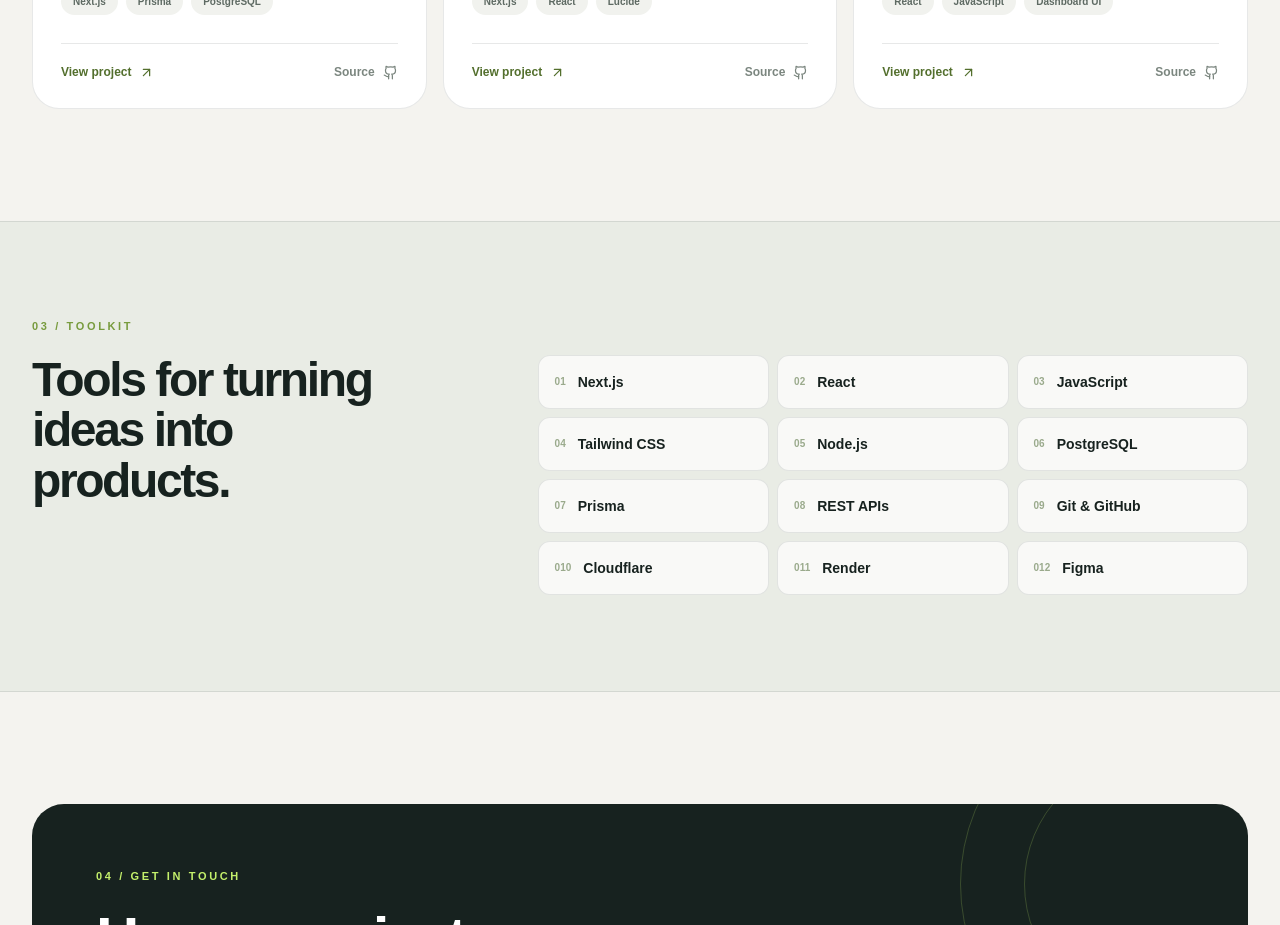
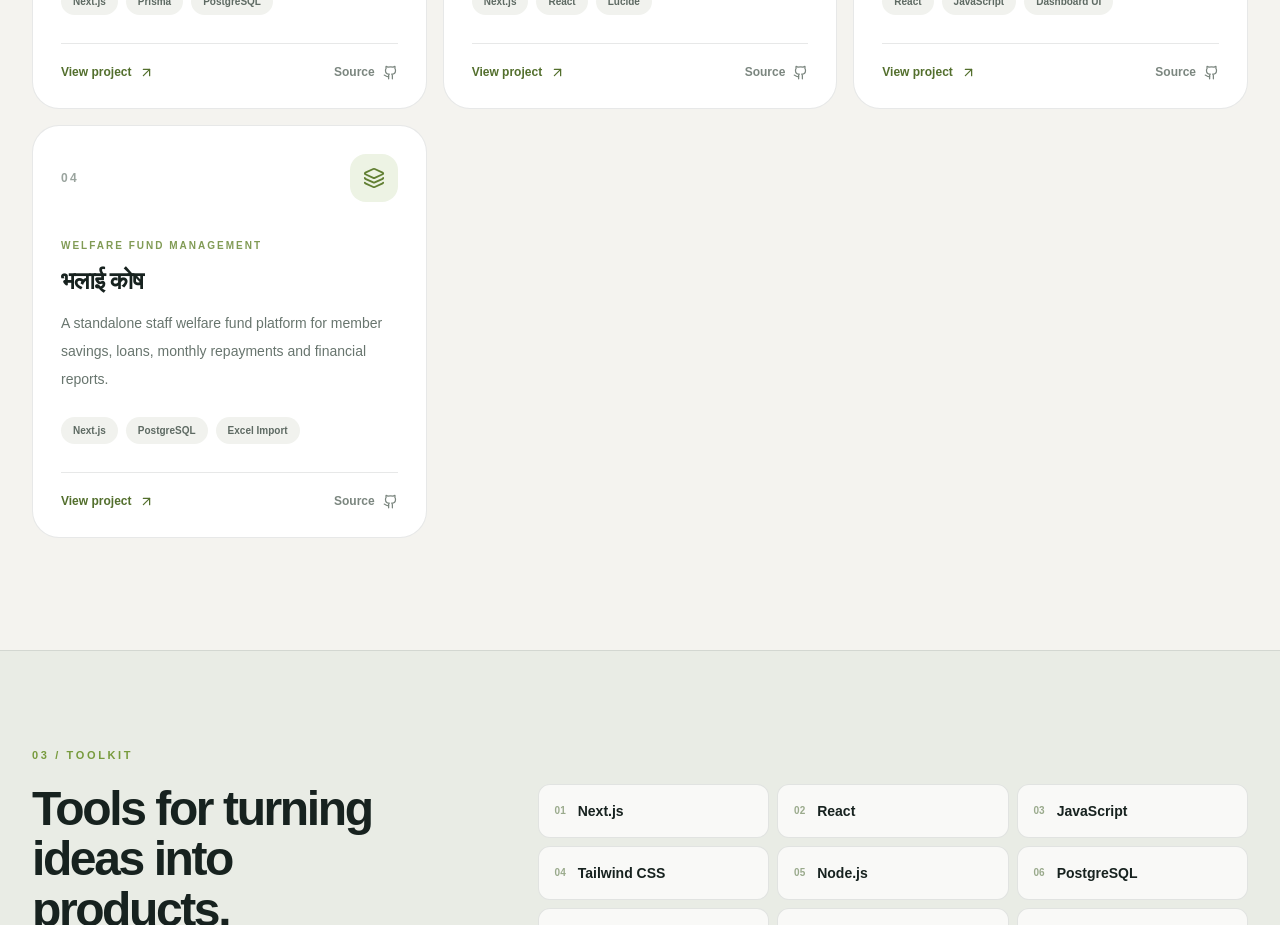
Before and after one commit to amarbartaula360/amarbartaula.com.np, a Next.js app: page / in a window 1280 px wide. Shown: the part 1920-2845 px from the top of the page. Built offline with nearby package versions, Linux system fonts and the light colour scheme.

Commit message:
Add standalone Bhalai Kosh project to portfolio

```diff
--- a/app/page.js
+++ b/app/page.js
@@ -8,7 +8,8 @@ import {
 const projects = [
   { name: "UEBS Fee Reminder System", number: "01", category: "EDUCATION TECHNOLOGY", desc: "A school-focused platform for student fee tracking and communication workflows.", tags: ["Next.js", "Prisma", "PostgreSQL"], href: "https://fee.amarbarta.com.np", source: "https://github.com/amarbartaula360/uebs-calling-system", icon: GraduationCap },
   { name: "Ledger Pro", number: "02", category: "ACCOUNTING SOFTWARE", desc: "A school accounting dashboard for student records, transactions, invoices and reports.", tags: ["Next.js", "React", "Lucide"], href: "/ledger-pro", source: "https://github.com/amarbartaula360/amarbartaula.com.np", icon: Database },
-  { name: "School Accounting Software", number: "03", category: "WEB APPLICATION", desc: "A web-based accounting interface designed around clear financial workflows.", tags: ["React", "JavaScript", "Dashboard UI"], href: "https://github.com/amarbartaula360/school-accounting-software", source: "https://github.com/amarbartaula360/school-accounting-software", icon: Layers3 }
+  { name: "School Accounting Software", number: "03", category: "WEB APPLICATION", desc: "A web-based accounting interface designed around clear financial workflows.", tags: ["React", "JavaScript", "Dashboard UI"], href: "https://github.com/amarbartaula360/school-accounting-software", source: "https://github.com/amarbartaula360/school-accounting-software", icon: Layers3 },
+  { name: "भलाई कोष", number: "04", category: "WELFARE FUND MANAGEMENT", desc: "A standalone staff welfare fund platform for member savings, loans, monthly repayments and financial reports.", tags: ["Next.js", "PostgreSQL", "Excel Import"], href: "/bhalai-kosh", source: "https://github.com/amarbartaula360/amarbartaula.com.np", icon: Layers3 }
 ];
 const skills = ["Next.js", "React", "JavaScript", "Tailwind CSS", "Node.js", "PostgreSQL", "Prisma", "REST APIs", "Git & GitHub", "Cloudflare", "Render", "Figma"];
 const nav = [["About", "#about"], ["Work", "#projects"], ["Skills", "#skills"], ["Contact", "#contact"]];
```
